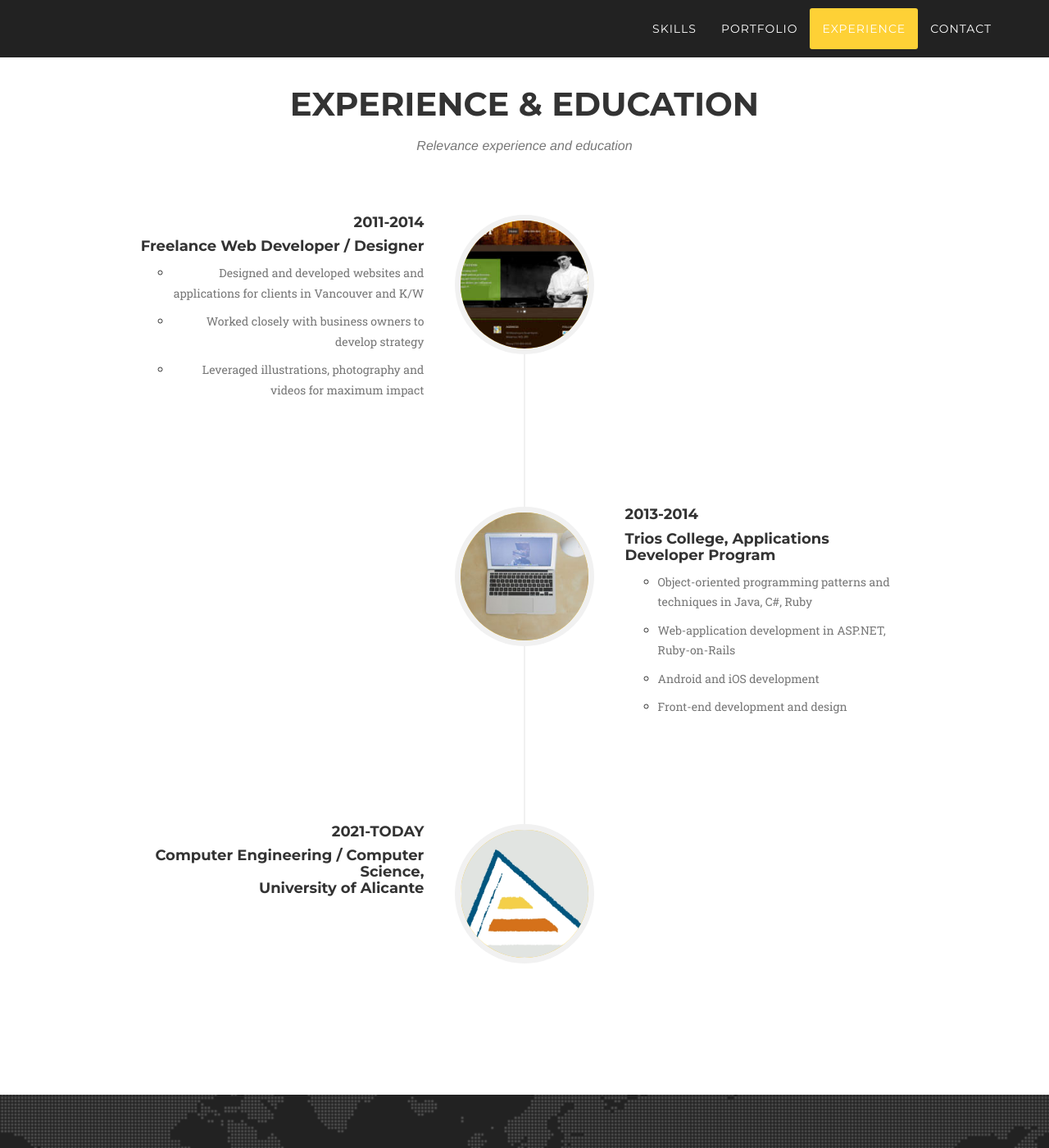
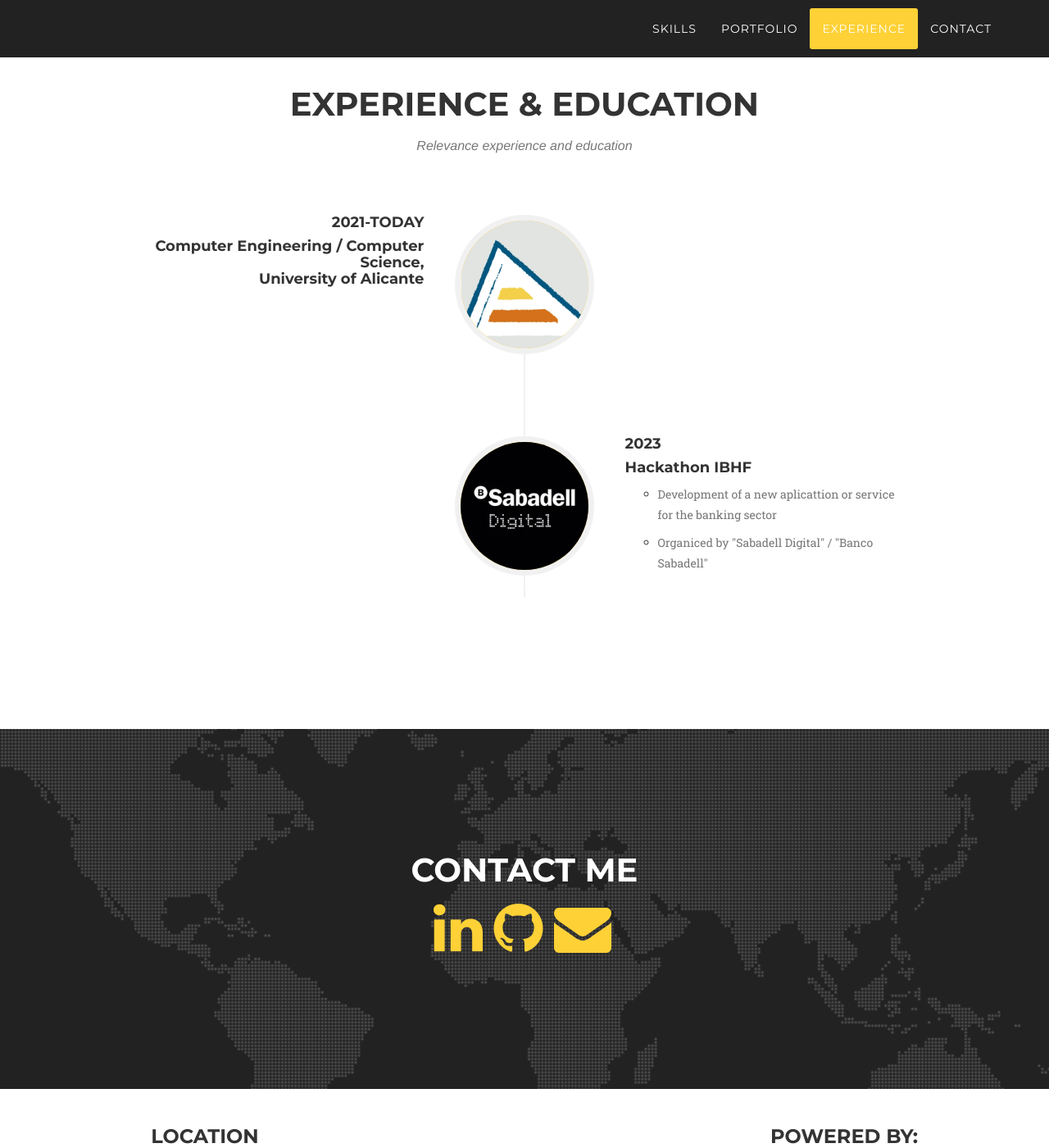
Before and after one commit to agmerino03/agmerino03.github.io, a Jekyll site: the page built from index.html, in a window 1280 px wide and 1400 px high, scrolled down 3605 px. Shown: the whole window at 82% size. Built offline with Jekyll 4.4.1, drawn with Linux system fonts in a browser that asks for light colours; some web fonts are replaced.

Commit message:
Added hackathon info

```diff
--- a/_includes/about.html
+++ b/_includes/about.html
@@ -12,69 +12,6 @@
                     <ul class="timeline">
                         <li>
                             <div class="timeline-image">
-                                <img class="img-circle img-responsive" src="img/about/1.jpg" alt="">
-                            </div>
-                            <div class="timeline-panel">
-                                <div class="timeline-heading">
-                                    <h4>2011-2014</h4>
-                                    <h4 class="subheading">Freelance Web Developer / Designer</h4>
-                                </div>
-                                <div class="timeline-body">
-                                        <ul>
-                                            <li>
-                                                <p class="text-muted">
-                                                Designed and developed websites and applications for clients in Vancouver and K/W
-                                                </p>
-                                            </li>
-                                            <li>
-                                                <p class="text-muted">
-                                                Worked closely with business owners to develop strategy
-                                                </p>
-                                            </li>
-                                            <li>
-                                                <p class="text-muted">
-                                                Leveraged illustrations, photography and videos for maximum impact
-                                                </p>
-                                                </li>
-                                        </ul>
-                                </div>
-                            </div>
-                        </li>
-                        <li class="timeline-inverted">
-                            <div class="timeline-image">
-                                <img class="img-circle img-responsive" src="img/about/2.jpg" alt="">
-                            </div>
-                            <div class="timeline-panel">
-                                <div class="timeline-heading">
-                                    <h4>2013-2014</h4>
-                                    <h4 class="subheading">Trios College, Applications Developer Program</h4>
-                                </div>
-                                <div class="timeline-body">
-                                    <ul>
-                                            <li>
-                                                <p class="text-muted">
-                                                Object-oriented programming patterns and techniques in Java, C#, Ruby
-                                                </p>
-                                            </li>
-                                            <li>
-                                                <p class="text-muted">
-                                                 Web-application development in ASP.NET, Ruby-on-Rails
-                                                </p>
-                                            </li>
-                                            <li>
-                                                <p class="text-muted">Android and iOS development
-                                                </p>
-                                            </li>
-                                            <li>
-                                                <p class="text-muted">Front-end development and design
-                                                </p>
-                                            </li>
-                                        </ul>
-                                </div>
-                            </div>
-                        </li>
-                        <li>
-                            <div class="timeline-image">
                                 <img class="img-circle img-responsive" src="img/about/university.webp" alt="">
                             </div>
                             <div class="timeline-panel">
@@ -86,6 +23,34 @@
                                 </div>
                             </div>
                         </li>
+
+                        <li class="timeline-inverted">
+                            <div class="timeline-image">
+                                <img class="img-circle img-responsive" src="img/about/hackathon.webp" alt="">
+                            </div>
+                            <div class="timeline-panel">
+                                <div class="timeline-heading">
+                                    <h4>2023</h4>
+                                    <h4 class="subheading">Hackathon IBHF</h4>
+                                </div>
+                                <div class="timeline-body">
+                                    <ul>
+                                        <li>
+                                            <p class="text-muted">
+                                            Development of a new aplicattion or service for the banking sector
+                                            </p>
+                                        </li>
+                                    </ul>
+                                    <ul>
+                                        <li>
+                                            <p class="text-muted">
+                                            Organiced by "Sabadell Digital" / "Banco Sabadell"
+                                            </p>
+                                        </li>
+                                    </ul>
+                                </div>
+                            </div>
+                        </li>
                     </ul>
                 </div>
             </div>
```
Also changed, not shown: img/about/1.jpg (deleted), img/about/2.jpg (deleted), img/about/3.jpg (deleted), img/about/hackathon.webp (added).
